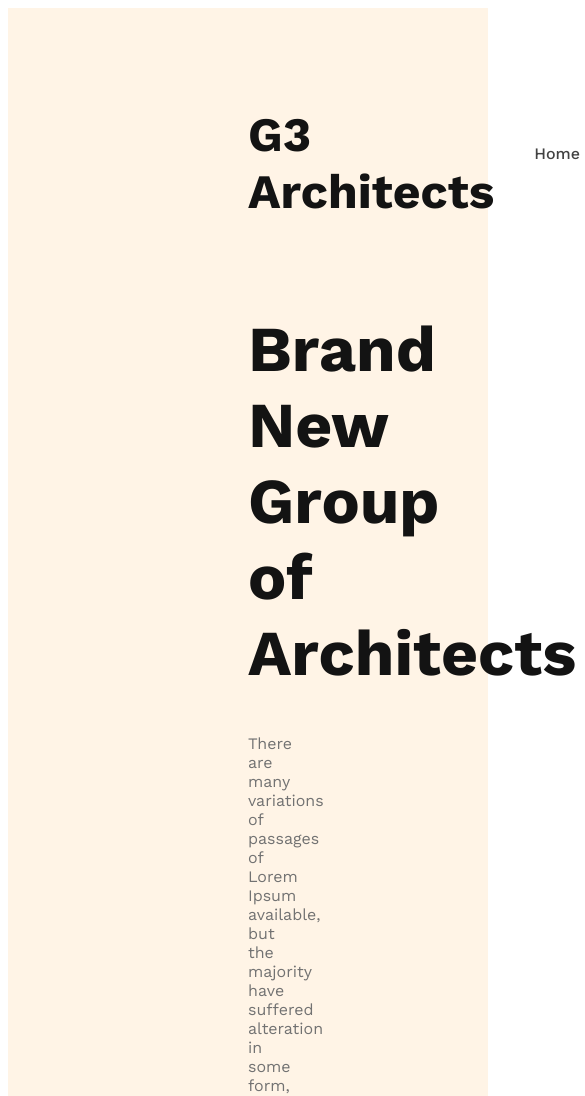
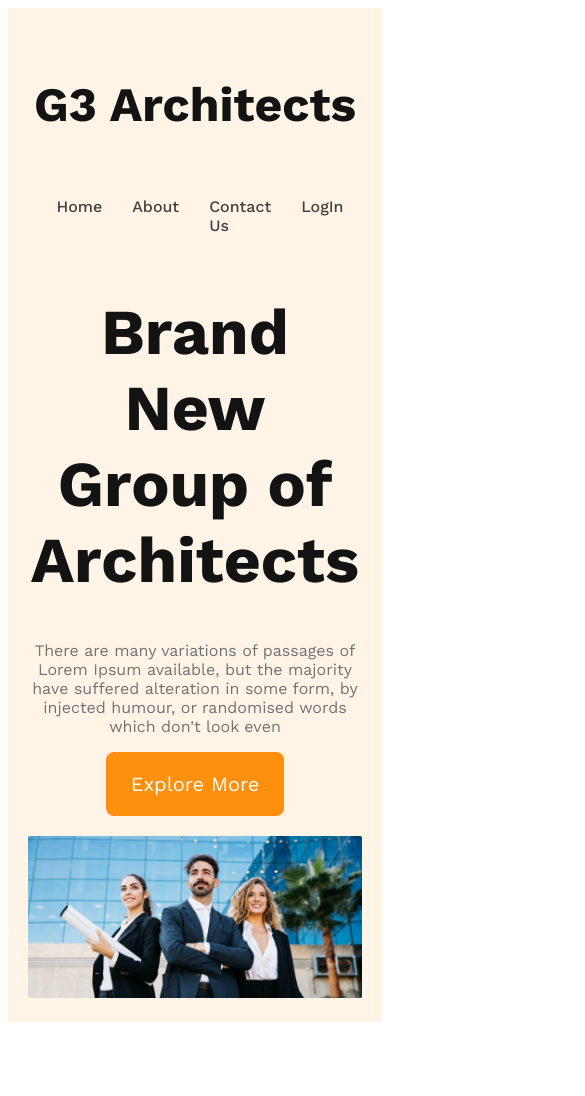
Before and after one commit to hamidtanvir/g3-architect-website, a plain HTML site: page index.html in a window 390 px wide. Shown: the top 1096 px of the page, 585 px wide, since content can reach past the window. After the commit the page ends 1030 px from the top, so only its background shows below. Drawn offline with nearby package versions, Linux system fonts and the light colour scheme.

Commit message:
responsive added

```diff
--- a/styles/architect.css
+++ b/styles/architect.css
@@ -11,7 +11,13 @@
 }
 
 .btn-primary{
-
+    border-radius: 8px;
+    color: #FFF;
+    font-size: 1.25rem;
+    background: #FF900E;
+    padding: 20px 25px;
+    cursor: pointer;
+    border: 0;
 }
 
 
@@ -65,3 +71,32 @@ nav li a {
 .banner-description{
     color: #727272;
 }
+
+.banner img{
+    margin-top: 20px;
+    width: 100%;
+}
+
+
+
+/* responsive styles */
+/* mobile devices */
+
+@media screen and (max-width: 576px) {
+    header{
+        padding: 20px;
+    }
+    nav{
+        flex-direction: column;
+    }
+}
+
+/* tablet or medium devices */
+@media screen and (min-width: 576px) and (max-width: 960px) {
+    nav {
+        flex-direction: column;
+    }
+    header{
+        padding: 50px;
+    }
+}
```
